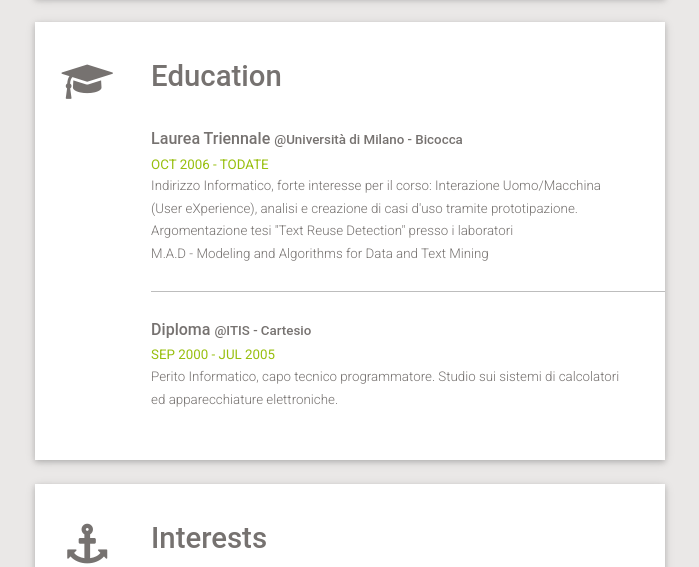
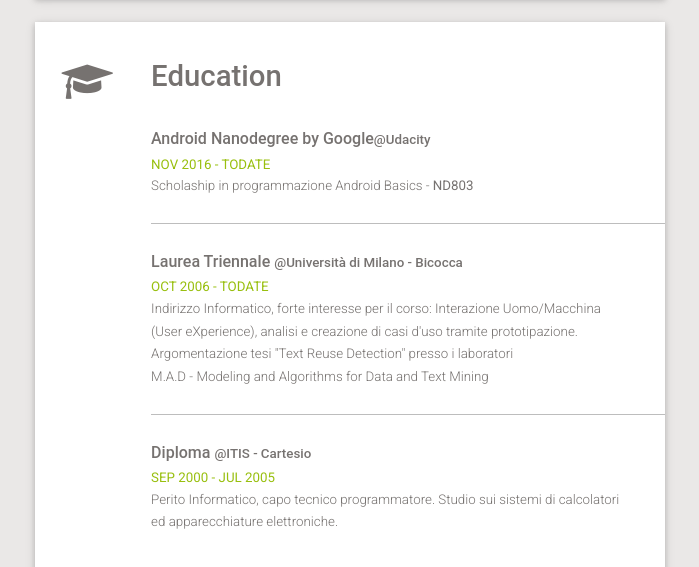
Before and after one commit to justodepp/justodepp.github.io, a plain HTML site: page index.html in a window 1280 px wide. Shown: the part 1289-1856 px from the top of the page, without its empty margins (460-1159 px from the left). Drawn offline with Linux system fonts and the light colour scheme; a web font is replaced by a local one.

Commit message:
Education
udacity

```diff
--- a/index.html
+++ b/index.html
@@ -7,7 +7,7 @@
         <meta charset="utf-8">
         <link rel="alternate" hreflang="eng-it">
         <!-- TITLE OF SITE-->
-        <title> Gianni Cavalli </title>
+        <title> Gianni Cavalli - Personal Website</title>
 
         <!-- META TAG -->
         <meta name="viewport" content="width=device-width, initial-scale=1.0">
@@ -369,7 +369,11 @@ Laureando nel settore informatico, ho maturato una profonda e professionale espe
                             </div>
                             <div class="custom-content col s12 m12 l10 wow fadeIn a1" data-wow-delay="0.1s" >
                                 <h2>Education </h2>
-
+                                <div class="custom-content-wrapper wow fadeIn a3" data-wow-delay="0.3s" >
+                                    <h3>Android Nanodegree by Google<span>@Udacity</span></h3>
+                                    <span>NOV 2016 - TODATE </span>
+                                    <p>Scholaship in programmazione Android Basics - <a href="https://www.udacity.com/course/android-basics-nanodegree-by-google--nd803">ND803</a></p>
+                                </div>
                                 <div class="custom-content-wrapper wow fadeIn a3" data-wow-delay="0.3s" >
                                     <h3>Laurea Triennale <span>@Università di Milano - Bicocca</span></h3>
                                     <span>OCT 2006 - TODATE </span>
```
